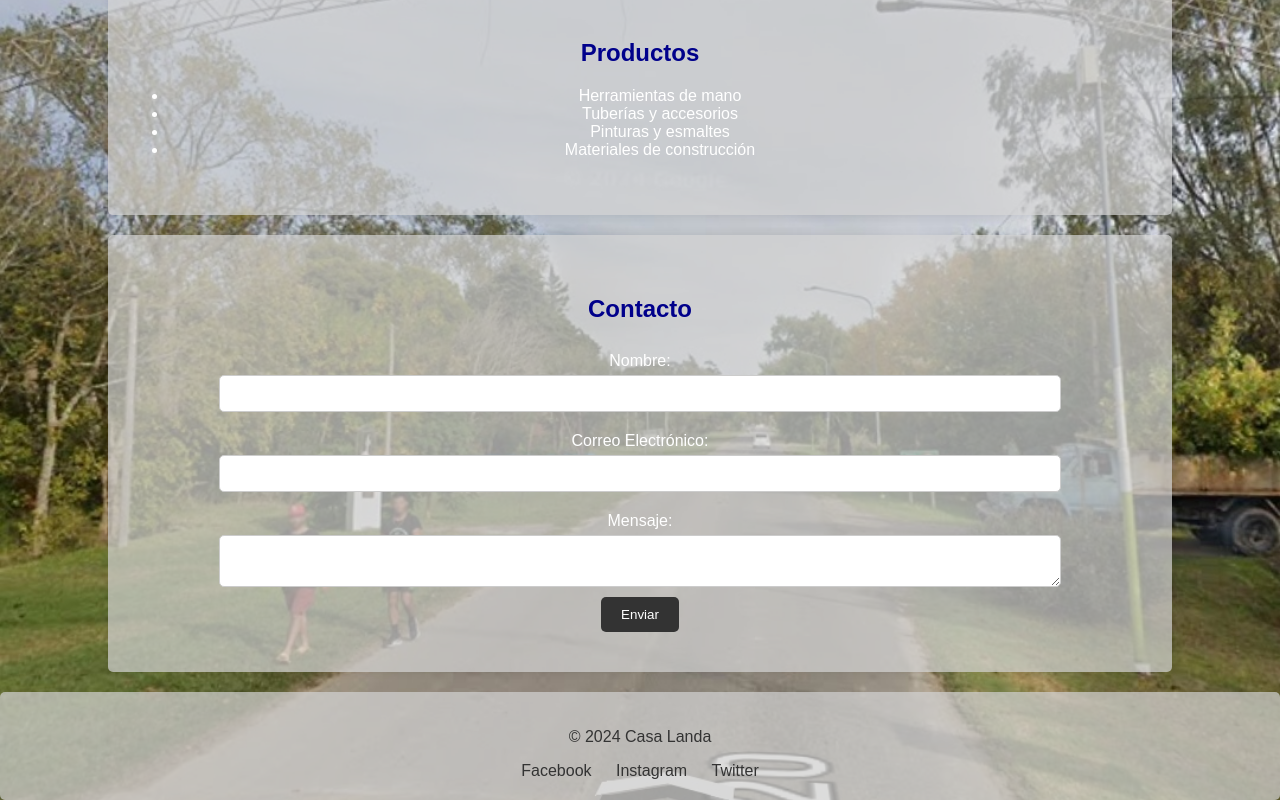
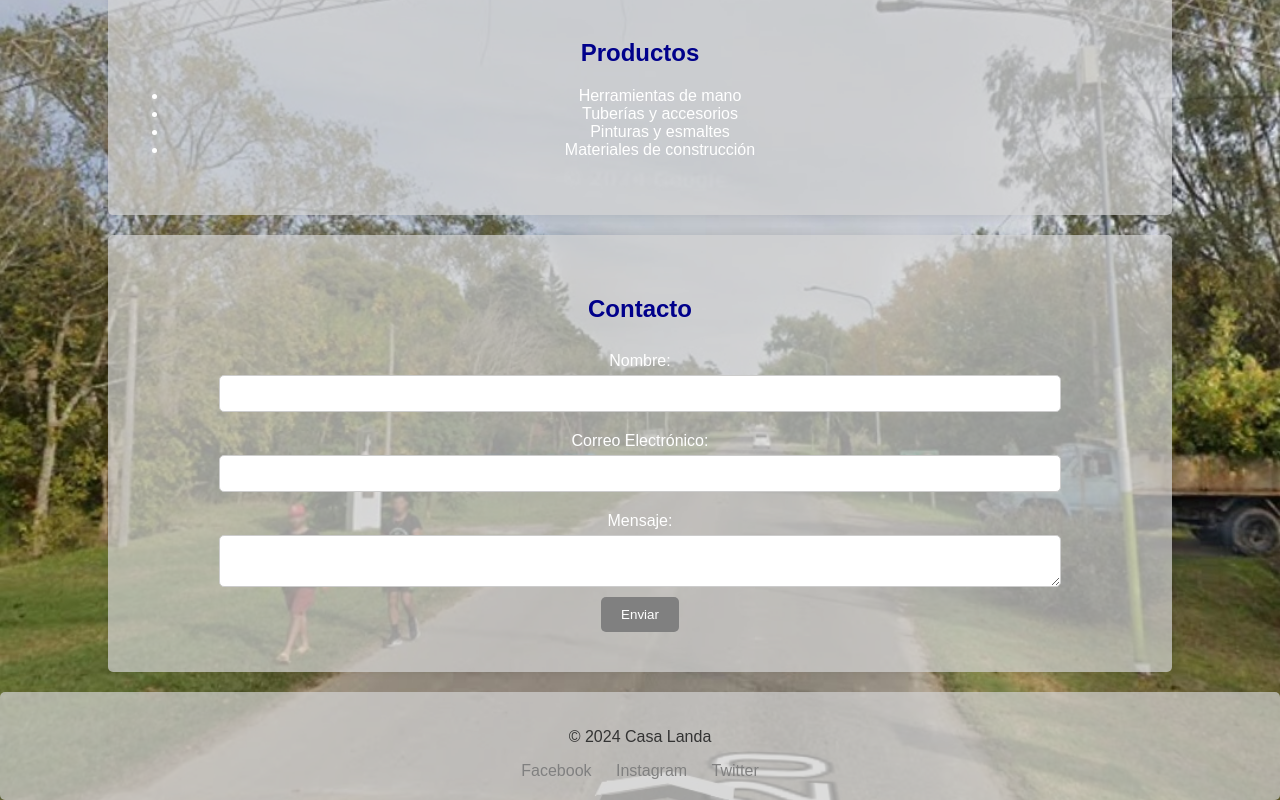
Before and after one commit to daniellanda72/casa-landa, a plain HTML site: page index.html in a window 1280 px wide. In both pictures the pointer is over the button "Enviar". Shown: the part 370-1170 px from the top of the page. Drawn offline with Linux system fonts and the light colour scheme.

Commit message:
Add files via upload

```diff
--- a/index.html
+++ b/index.html
@@ -83,7 +83,7 @@
         }
 
         button:hover {
-            background-color: #333;
+            background-color: #808080;
         }
 
         footer {
@@ -92,7 +92,7 @@
 
         .social a {
             margin: 0 10px;
-            color: #333;
+            color: #808080;
             text-decoration: none;
         }
 
--- a/styles.css
+++ b/styles.css
@@ -31,7 +31,7 @@ nav ul li {
 }
 
 nav ul li a {
-    color: #333;
+    color: #808080;
     text-decoration: none;
 }
 
@@ -75,7 +75,8 @@ button {
 }
 
 button:hover {
-    background-color: #333;
+    background-color: #808080;
+    background-color: #808080;
 }
 
 footer {
```
